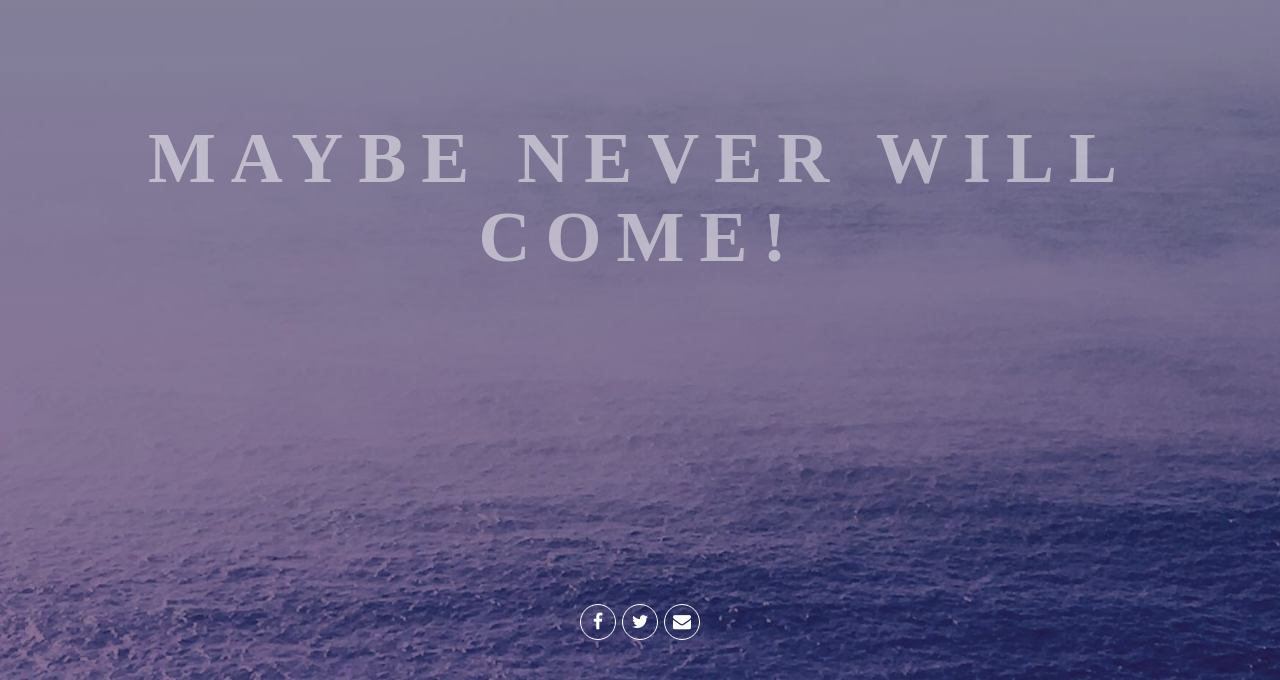
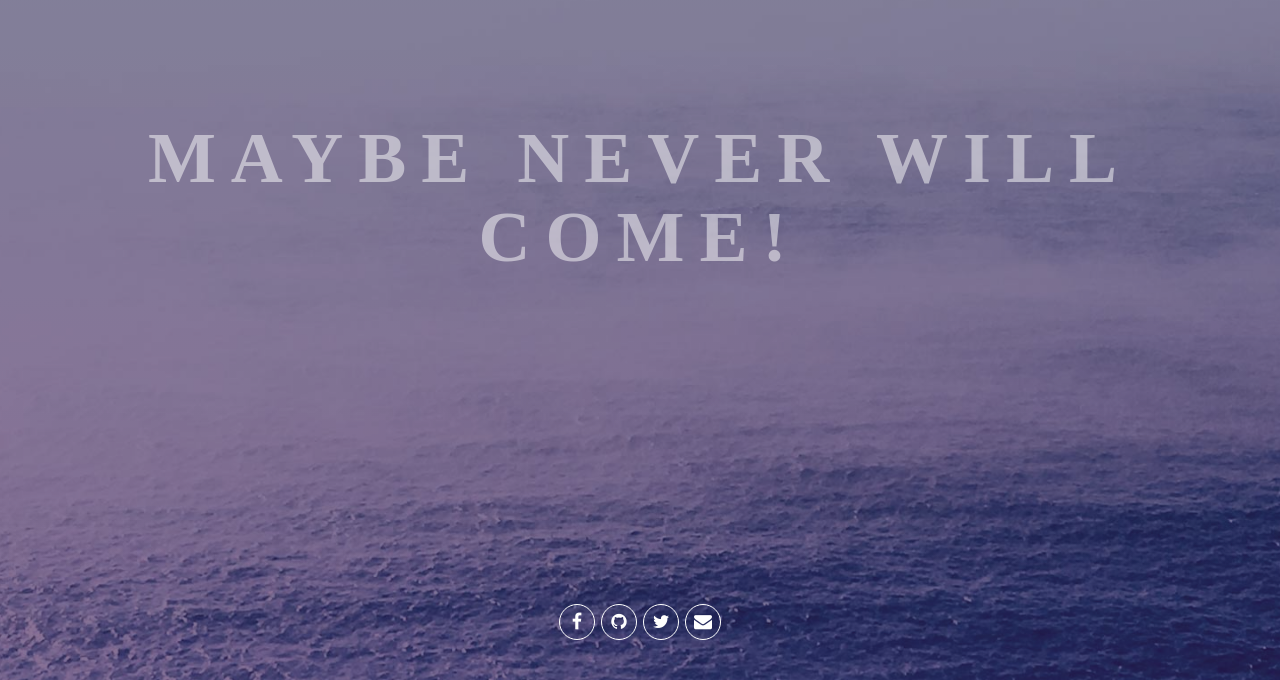
Before and after one commit to mhhakim/Hakim.One, a plain HTML site: page index.html in a window 1280 px wide. Shown: the part 120-800 px from the top of the page. Drawn offline with Linux system fonts and the light colour scheme; a web font is replaced by a local one.

Commit message:
Added github profile link.

```diff
--- a/index.html
+++ b/index.html
@@ -29,6 +29,10 @@
 				<i class="fa fa-facebook"></i>
 			</a>
 
+			<a href="https://github.com/mhhakim" target="_blank" class="size3 flex-c-m how-social trans-04 m-r-3 m-l-3 m-b-5">
+				<i class="fa fa-github"></i>
+			</a>
+
 			<a href="https://twitter.com/hakim01625" target="_blank" class="size3 flex-c-m how-social trans-04 m-r-3 m-l-3 m-b-5">
 				<i class="fa fa-twitter"></i>
 			</a>
```
